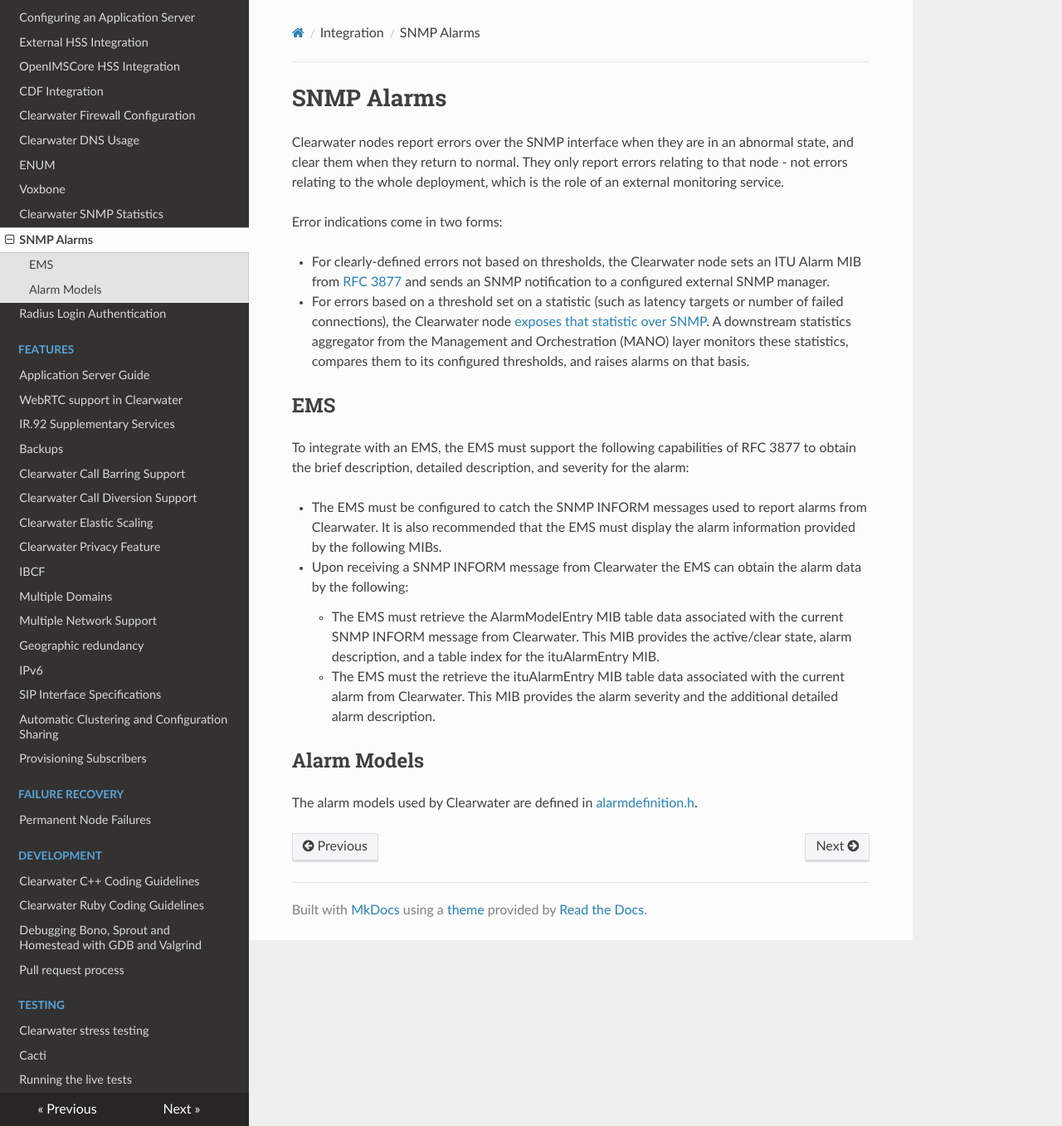
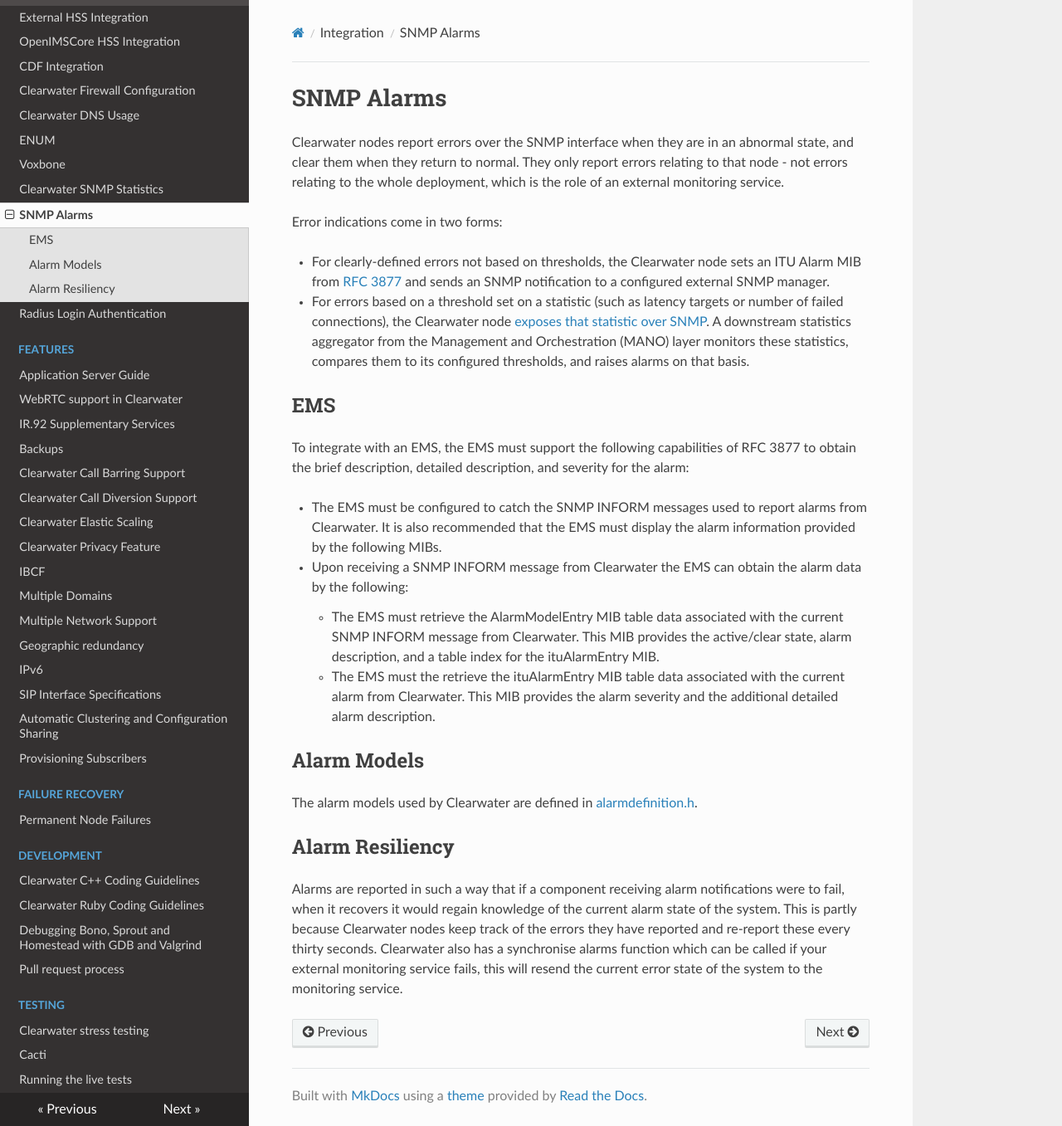
Before and after one commit to Metaswitch/clearwater-readthedocs, an MkDocs documentation site: the page built from docs/SNMP_Alarms.md, in a window 1280 px wide and 1357 px high. Shown: the whole window at 83% size. Built offline with MkDocs 1.6.1, drawn with Linux system fonts in a browser that asks for light colours; nearby versions of some CDN libraries; old or Windows-style settings are respelled for this version of MkDocs.

Commit message:
Edits SNMP Alarms doc adding a paragraph on Alarm Resiliency

```diff
--- a/docs/SNMP_Alarms.md
+++ b/docs/SNMP_Alarms.md
@@ -41,3 +41,13 @@ obtain the brief description, detailed description, and severity for the alarm:
 ## Alarm Models
 
 The alarm models used by Clearwater are defined in [alarmdefinition.h](https://github.com/Metaswitch/cpp-common/blob/master/include/alarmdefinition.h).
+
+## Alarm Resiliency
+
+Alarms are reported in such a way that if a component receiving alarm
+notifications were to fail, when it recovers it would regain knowledge of the
+current alarm state of the system. This is partly because Clearwater nodes
+keep track of the errors they have reported and re-report these every thirty
+seconds. Clearwater also has a synchronise alarms function which can be called
+if your external monitoring service fails, this will resend the current error
+state of the system to the monitoring service.
```
